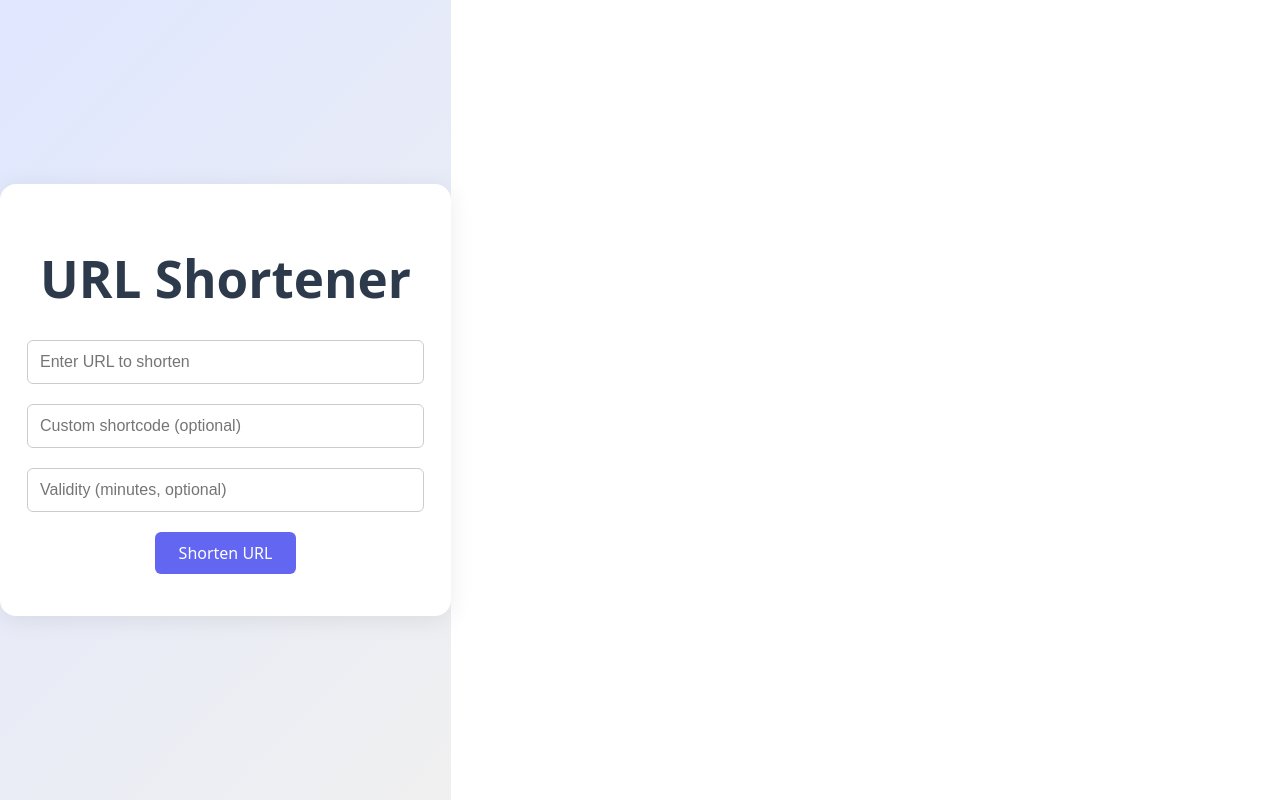
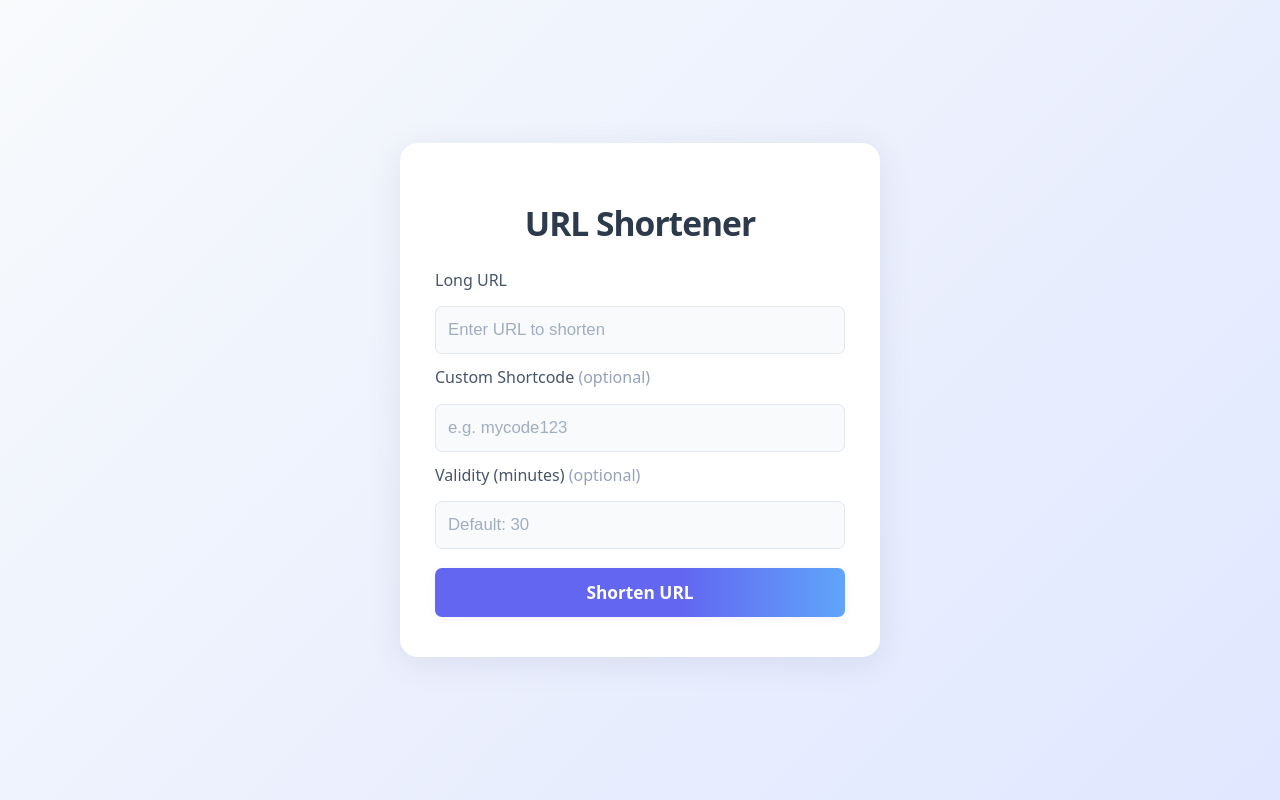
Before and after one commit to Anubhavprogramer/22131011579, a React (Vite) app in the folder frontend/: page / in a window 1280 px wide. Built offline with nearby package versions, Linux system fonts and the light colour scheme.

Commit message:
Final commit to update the everything

```diff
--- a/frontend/src/App.css
+++ b/frontend/src/App.css
@@ -1,66 +1,103 @@
-.App{
-  text-align: center;
-  font-family: 'Roboto', sans-serif;
-  background-color: #f0f0f0;
-  color: #333;
+@import url('https://fonts.googleapis.com/css2?family=Inter:wght@400;600&display=swap');
+
+body, html {
+  height: 100%;
+  margin: 0;
+  padding: 0;
 }
 
 .app-bg {
   min-height: 100vh;
+  min-width: 100vw;
   display: flex;
   align-items: center;
   justify-content: center;
-  background: linear-gradient(135deg, #e0e7ff 0%, #f0f0f0 100%);
+  background: linear-gradient(135deg, #f8fafc 0%, #e0e7ff 100%);
+  box-sizing: border-box;
 }
 
 .shortener-card {
   background: #fff;
-  padding: 2rem 2.5rem;
-  border-radius: 16px;
-  box-shadow: 0 4px 24px rgba(0,0,0,0.08);
-  max-width: 400px;
+  padding: 2.5rem 2.2rem;
+  border-radius: 18px;
+  box-shadow: 0 6px 32px rgba(60,72,100,0.10);
+  max-width: 410px;
   width: 100%;
   display: flex;
   flex-direction: column;
   align-items: center;
+  gap: 1.1rem;
+  margin: 2rem 1rem;
 }
 
 .shortener-card h1 {
-  margin-bottom: 1.5rem;
+  margin-bottom: 0.5rem;
   color: #2d3a4b;
+  font-size: 2.1rem;
+  font-weight: 600;
+  letter-spacing: -1px;
+  text-align: center;
 }
 
-.shortener-card input {
-  margin-bottom: 10px;
+.shortener-form {
+  display: flex;
+  flex-direction: column;
+  gap: 0.7rem;
+  width: 100%;
+  align-items: stretch;
 }
 
-input {
-  padding: 12px;
-  margin: 10px 0;
-  border: 1px solid #ccc;
-  border-radius: 6px;
+.shortener-form label {
+  font-size: 1rem;
+  color: #475569;
+  margin-bottom: 0.2rem;
+  font-weight: 500;
+  text-align: left;
+}
+
+.shortener-form input {
+  padding: 13px 12px;
+  border: 1.5px solid #e2e8f0;
+  border-radius: 7px;
+  font-size: 1.05rem;
+  background: #f8fafc;
+  transition: border 0.2s;
   width: 100%;
-  font-size: 1rem;
+  box-sizing: border-box;
+  color: #22292f;
+}
+.shortener-form input:focus {
+  border: 1.5px solid #6366f1;
+  outline: none;
+  background: #fff;
+  color: #22292f;
+}
+.shortener-form input::placeholder {
+  color: #a0aec0;
+  opacity: 1;
 }
 
 button {
-  padding: 10px 24px;
-  margin: 10px 0;
+  padding: 13px 0;
   border: none;
-  border-radius: 6px;
-  background-color: #6366f1;
+  border-radius: 7px;
+  background: linear-gradient(90deg, #6366f1 60%, #60a5fa 100%);
   color: white;
-  font-size: 1rem;
-  font-weight: 500;
+  font-size: 1.08rem;
+  font-weight: 600;
   cursor: pointer;
-  transition: background 0.2s;
+  margin-top: 0.5rem;
+  box-shadow: 0 2px 8px rgba(99,102,241,0.07);
+  transition: background 0.2s, box-shadow 0.2s;
+  width: 100%;
 }
 button:disabled {
-  background: #a5b4fc;
+  background: #c7d2fe;
   cursor: not-allowed;
 }
-button:hover:not(:disabled) {
-  background: #4338ca;
+button:hover:not(:disabled), .copy-btn:hover {
+  background: linear-gradient(90deg, #4338ca 60%, #2563eb 100%);
+  box-shadow: 0 4px 16px rgba(99,102,241,0.13);
 }
 
 .spinner {
@@ -81,71 +118,119 @@ button:hover:not(:disabled) {
 .error-msg {
   color: #dc2626;
   background: #fee2e2;
-  padding: 8px 12px;
-  border-radius: 4px;
-  margin-top: 8px;
+  padding: 10px 14px;
+  border-radius: 5px;
+  margin-top: 4px;
   width: 100%;
   text-align: center;
+  font-size: 1rem;
+  box-sizing: border-box;
 }
 .success-msg {
   color: #16a34a;
   background: #bbf7d0;
-  padding: 8px 12px;
-  border-radius: 4px;
-  margin-top: 8px;
+  padding: 10px 14px;
+  border-radius: 5px;
+  margin-top: 4px;
   width: 100%;
   text-align: center;
+  font-size: 1rem;
+  box-sizing: border-box;
 }
 
 .result-section {
-  margin-top: 1.5rem;
+  margin-top: 1.2rem;
   width: 100%;
+  display: flex;
+  flex-direction: column;
+  align-items: stretch;
+  gap: 0.5rem;
 }
 .short-url-row {
   display: flex;
   align-items: center;
   gap: 8px;
-  margin-top: 0.5rem;
+  margin-top: 0.3rem;
+  background: #f6f8fa;
+  border-radius: 5px;
+  padding: 0.2rem 0.8rem;
+  justify-content: space-between;
+  min-width: 0;
+  box-shadow: none;
+  min-height: 40px;
 }
 .short-url-row a {
   word-break: break-all;
   color: #2563eb;
   font-weight: 500;
+  font-size: 1.05rem;
+  text-decoration: none;
+  line-height: 1.2;
+  flex: 1;
+  text-align: left;
+  min-width: 0;
+  overflow-wrap: anywhere;
+  display: flex;
+  align-items: center;
+  height: 100%;
 }
 .copy-btn {
-  background: #f1f5f9;
-  color: #2d3a4b;
-  border: 1px solid #cbd5e1;
-  padding: 6px 14px;
-  border-radius: 4px;
-  font-size: 0.95rem;
-  margin-left: 4px;
-  transition: background 0.2s;
+  background: #f3f4f6;
+  color: #111827;
+  border: 1.5px solid #e5e7eb;
+  padding: 4px;
+  border-radius: 50%;
+  font-size: 1rem;
+  margin-left: 2px;
+  font-weight: 500;
+  box-shadow: 0 1px 4px rgba(0,0,0,0.04);
+  transition: background 0.18s, box-shadow 0.18s, border 0.18s;
+  outline: none;
+  width: 28px;
+  height: 28px;
+  display: flex;
+  align-items: center;
+  justify-content: center;
+  min-width: 28px;
+  min-height: 28px;
+  align-self: center;
 }
-.copy-btn:hover {
-  background: #e0e7ef;
+.copy-btn:hover, .copy-btn:focus {
+  background: #e5e7eb;
+  color: #111827;
+  border: 1.5px solid #cbd5e1;
+  box-shadow: 0 2px 8px rgba(0,0,0,0.07);
+}
+.copy-btn:active {
+  background: #d1d5db;
+  color: #111827;
 }
 
 .expiry-info {
-  margin-top: 0.5rem;
+  margin-top: 0.2rem;
   color: #64748b;
-  font-size: 0.98rem;
-  background: #f1f5f9;
+  font-size: 0.97rem;
+  background: #f8fafc;
   border-radius: 4px;
   padding: 6px 10px;
   display: inline-block;
 }
 
-@media (max-width: 500px) {
+@media (max-width: 600px) {
   .shortener-card {
     padding: 1.2rem 0.5rem;
     max-width: 98vw;
+    border-radius: 10px;
+    margin: 1rem 0.2rem;
   }
-  input {
-    font-size: 0.95rem;
+  .shortener-card h1 {
+    font-size: 1.4rem;
   }
-  button {
-    font-size: 0.95rem;
-    padding: 10px 12px;
+  .shortener-form input, button {
+    font-size: 0.98rem;
+    padding: 11px 8px;
+  }
+  .result-section {
+    font-size: 0.97rem;
   }
 }
--- a/frontend/src/App.jsx
+++ b/frontend/src/App.jsx
@@ -61,40 +61,60 @@ function App() {
     <div className="app-bg">
       <div className="shortener-card">
         <h1>URL Shortener</h1>
+        <form className="shortener-form" onSubmit={e => { e.preventDefault(); handleShorten(); }}>
+          <label htmlFor="long-url">Long URL</label>
           <input
+            id="long-url"
             type="text"
             placeholder="Enter URL to shorten"
             value={longURL}
             onChange={(e) => setLongURL(e.target.value)}
+            autoComplete="off"
           />
+          <label htmlFor="custom-code">Custom Shortcode <span style={{color:'#94a3b8', fontWeight:400}}>(optional)</span></label>
           <input
+            id="custom-code"
             type="text"
-          placeholder="Custom shortcode (optional)"
+            placeholder="e.g. mycode123"
             value={customCode}
             onChange={(e) => setCustomCode(e.target.value)}
             maxLength={32}
+            autoComplete="off"
           />
+          <label htmlFor="validity">Validity (minutes) <span style={{color:'#94a3b8', fontWeight:400}}>(optional)</span></label>
           <input
+            id="validity"
             type="number"
             min="1"
-          placeholder="Validity (minutes, optional)"
+            placeholder="Default: 30"
             value={validity}
             onChange={(e) => setValidity(e.target.value)}
+            autoComplete="off"
           />
-        <button onClick={handleShorten} disabled={loading}>
+          <button type="submit" disabled={loading}>
             {loading ? <span className="spinner"></span> : "Shorten URL"}
           </button>
+        </form>
         {error && <div className="error-msg">{error}</div>}
         {success && <div className="success-msg">{success}</div>}
         {shortURL && (
           <div className="result-section">
-            <h2>Shortened URL:</h2>
+            <h2 style={{fontSize:'1.1rem',margin:'0 0 0.2rem 0',fontWeight:500}}>Shortened URL:</h2>
             <div className="short-url-row">
               <a href={shortURL} target="_blank" rel="noopener noreferrer">
                 {shortURL}
               </a>
-              <button className="copy-btn" onClick={handleCopy}>
-                {copied ? "Copied!" : "Copy"}
+              <button className="copy-btn" onClick={handleCopy} aria-label={copied ? "Copied!" : "Copy"}>
+                {copied ? (
+                  <svg width="20" height="20" viewBox="0 0 20 20" fill="none" xmlns="http://www.w3.org/2000/svg">
+                    <path d="M5 10.5L9 14.5L15 7.5" stroke="#22c55e" strokeWidth="2.2" strokeLinecap="round" strokeLinejoin="round"/>
+                  </svg>
+                ) : (
+                  <svg width="20" height="20" viewBox="0 0 20 20" fill="none" xmlns="http://www.w3.org/2000/svg">
+                    <rect x="6" y="6" width="9" height="9" rx="2" stroke="#111827" strokeWidth="1.7"/>
+                    <rect x="3" y="3" width="9" height="9" rx="2" stroke="#a0aec0" strokeWidth="1.3"/>
+                  </svg>
+                )}
               </button>
             </div>
             {expiresAt && (
```
Lines whose indentation alone changed are shown as unchanged.
